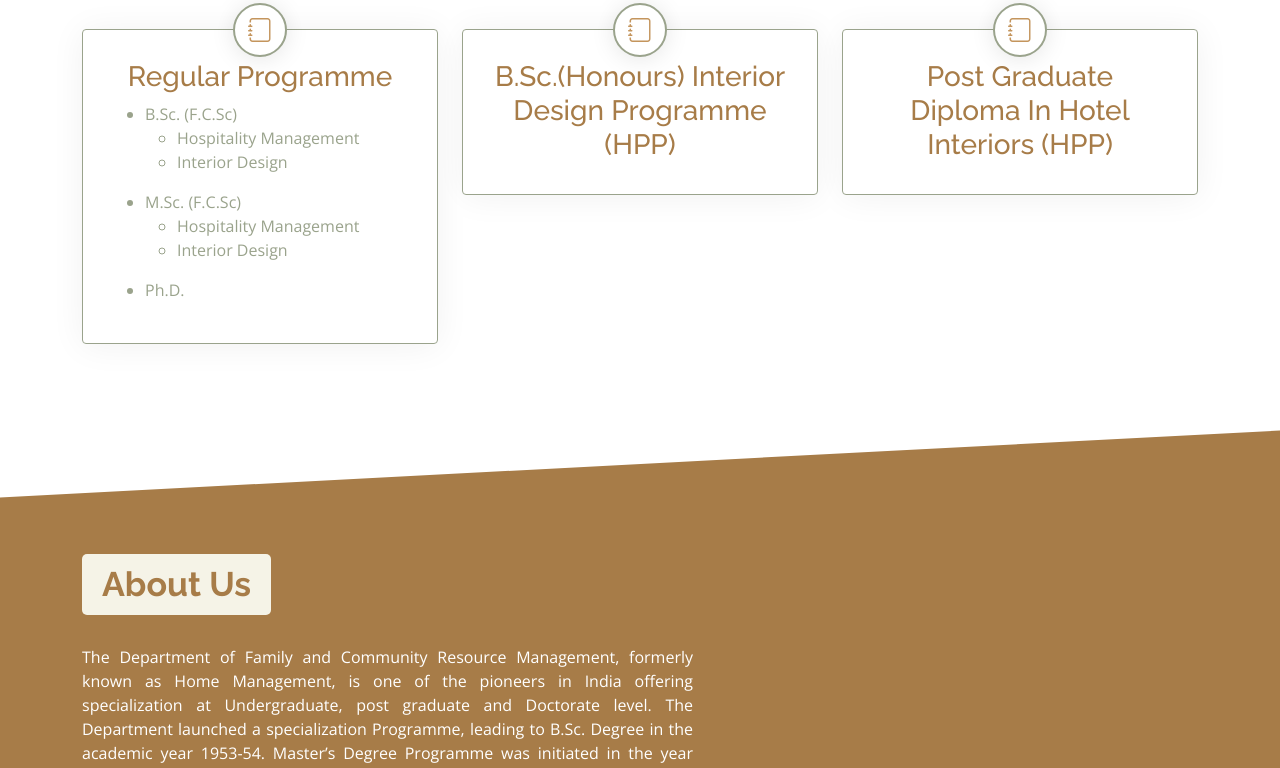
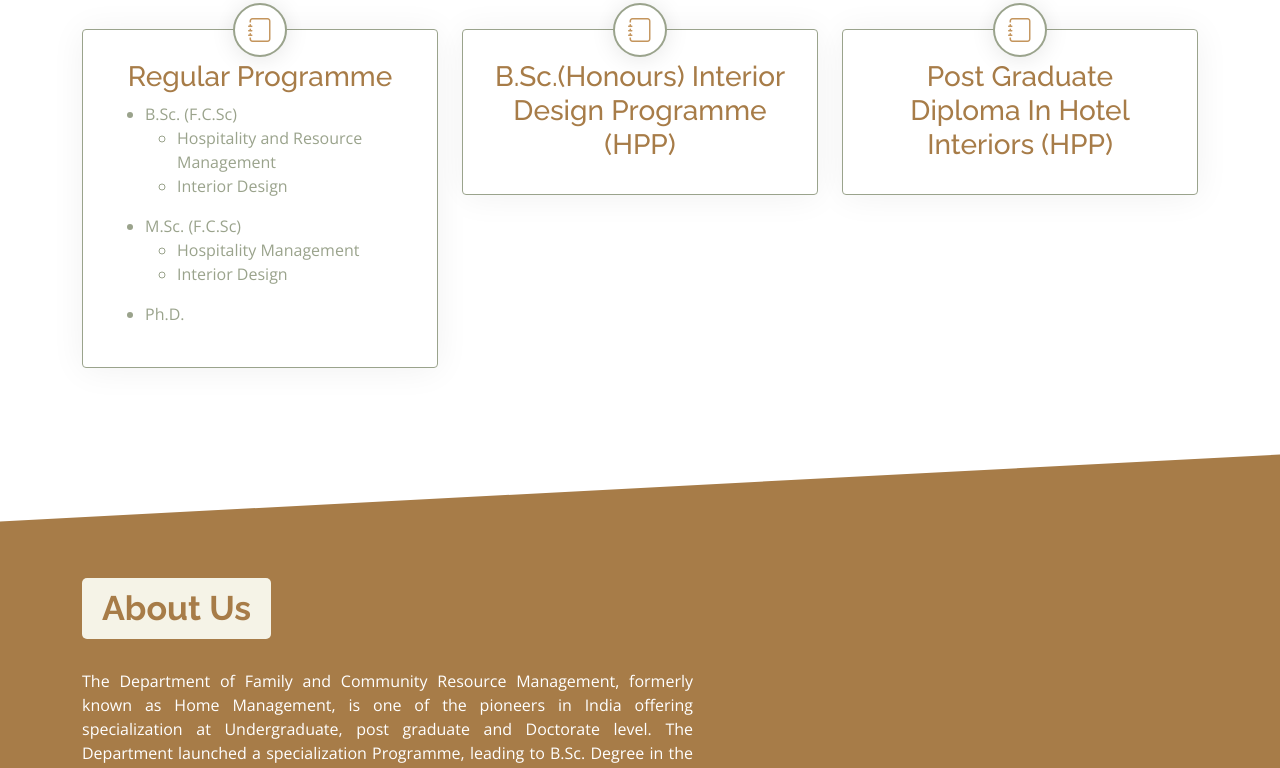
Before and after one commit to fcrmffcscmsubaroda/fcrm-ffcsc-msubaroda, a plain HTML site: page index.html in a window 1280 px wide. Shown: the part 959-1727 px from the top of the page. Drawn offline with nearby package versions, Linux system fonts and the light colour scheme.

Commit message:
Update index.html

```diff
--- a/index.html
+++ b/index.html
@@ -144,7 +144,7 @@
                 <ul style="text-align: left;">
                   <li>B.Sc. (F.C.Sc) <ul>
                       <li>
-                        Hospitality Management
+                        Hospitality and Resource Management
                       </li>
                       <li>Interior Design</li>
                     </ul>
```
